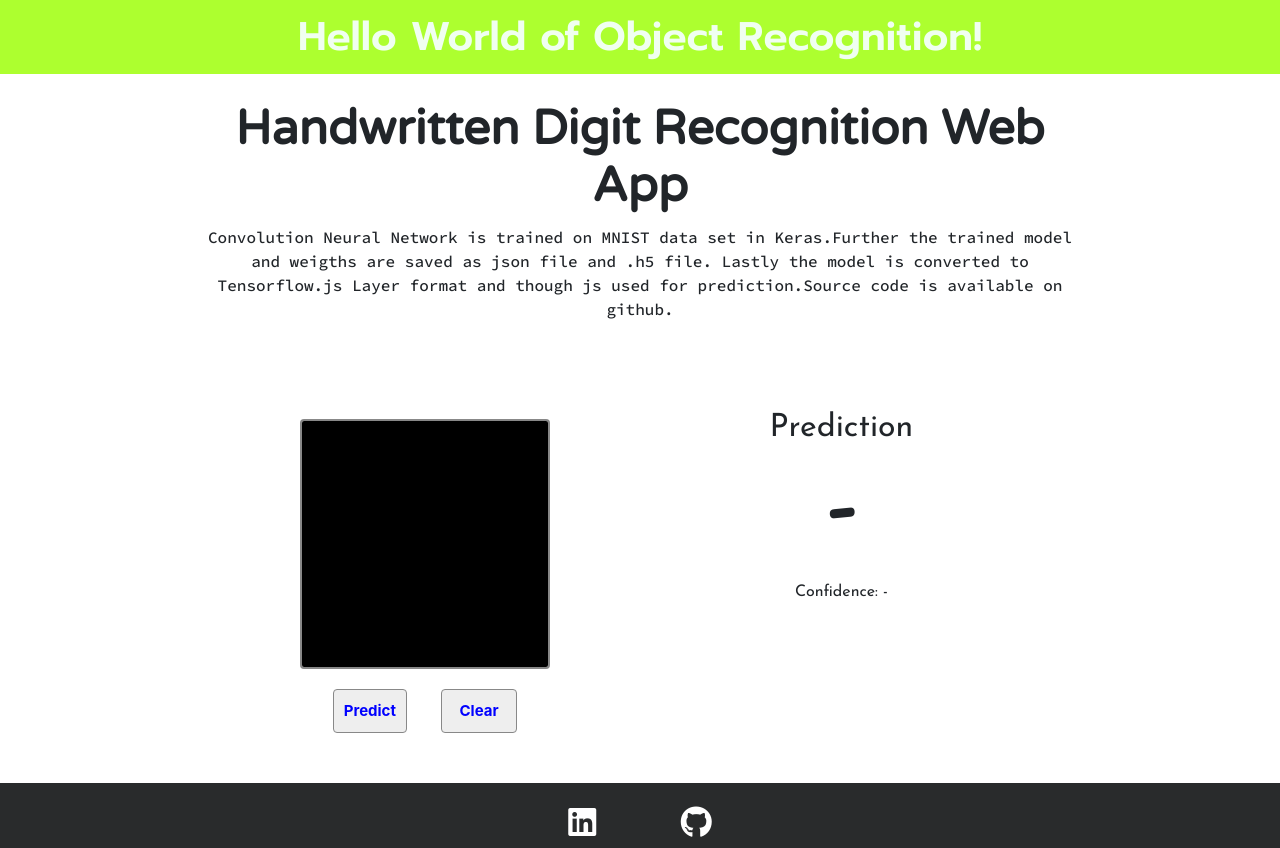
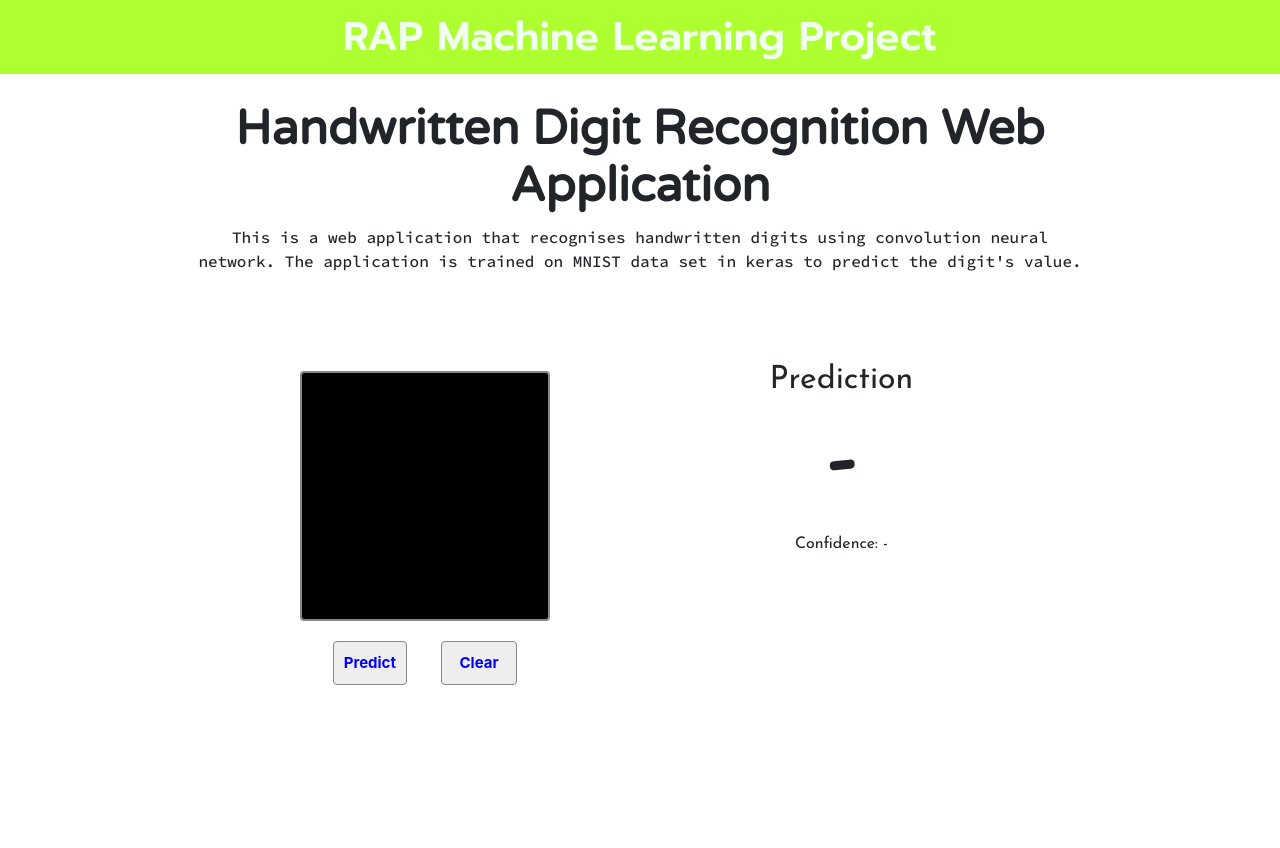
Before and after one commit to Nivetha-git-hub/MNISTMachineLearning, a plain HTML site: page index.html in a window 1280 px wide. After the commit the page ends 800 px from the top, so only its background shows below. Drawn offline with nearby package versions, Linux system fonts and the light colour scheme; a script that the page names is missing; a web font is replaced by a local one.

Commit message:
Update index.html

```diff
--- a/index.html
+++ b/index.html
@@ -26,11 +26,11 @@
 <body onload="init()">
 
 
-  <h1 class="welcome">Hello World of Object Recognition!</h1>
+  <h1 class="welcome">RAP Machine Learning Project</h1>
   <section id="title">
-    <h1 class="heading">Handwritten Digit Recognition Web App</h1>
-    <p>Convolution Neural Network is trained on MNIST data set in Keras.Further the trained model and weigths are saved as json file and .h5 file.
-    Lastly the model is converted to Tensorflow.js Layer format and though js used for prediction.Source code is available on github.</p>
+    <h1 class="heading">Handwritten Digit Recognition Web Application</h1>
+    <p>This is a web application that recognises handwritten digits using convolution neural network.
+      The application is trained on MNIST data set in keras to predict the digit's value.</p>
   </section>
 
   <section id="content">
@@ -60,10 +60,7 @@
   </section>
 
 
-  <footer id="footer">
-    <a href="https://www.linkedin.com/in/maneprajakta/" target="_blank"><i class="social-media-icons fab fa-2x fa-linkedin"></i></a>
-    <a href="https://github.com/maneprajakta" target="_blank"><i class="social-media-icons fab fa-2x fa-github" aria-hidden="true"></i></i></a>
-  </footer>
+
 
   <script src="js/main.js" charset="utf-8"></script>
 
```
